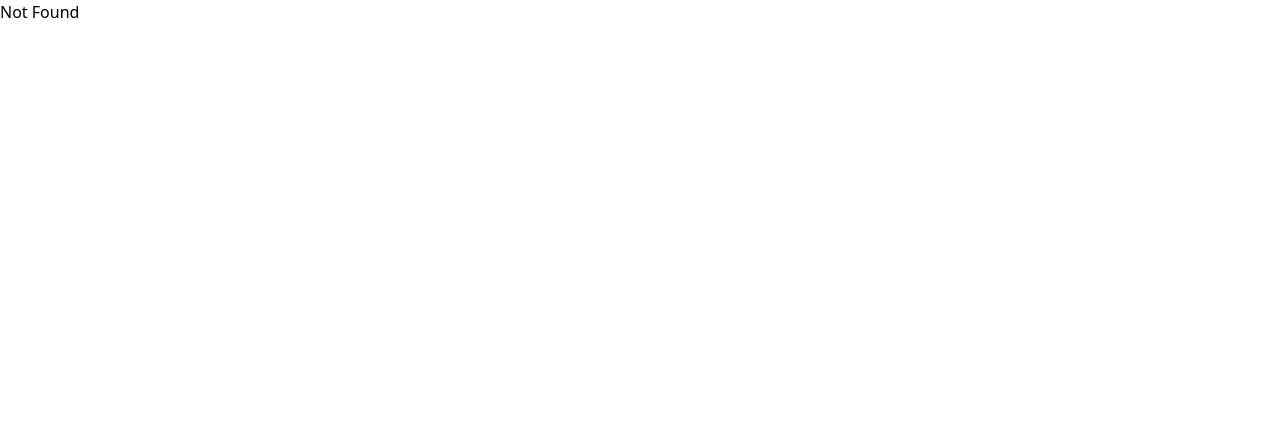
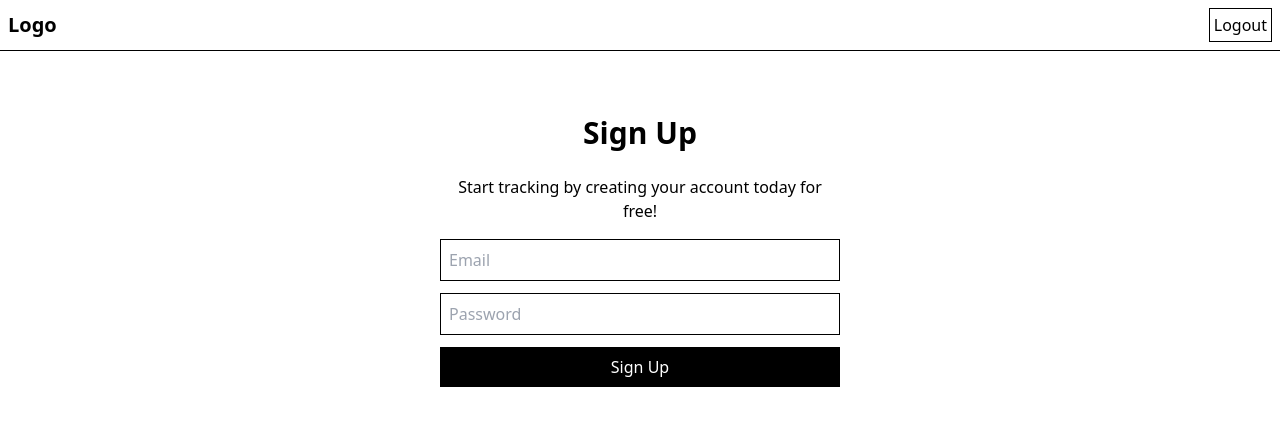
Before and after one commit to kanzoonrekza/trackr-app, a React (Vite) app: page /signup in a window 1280 px wide. Shown: the top 426 px of the page. Built offline with nearby package versions, Linux system fonts and the light colour scheme.

Commit message:
complete initial slicing for login, register, dashboard, and create trackr pages

```diff
--- a/src/components/form.tsx
+++ b/src/components/form.tsx
@@ -1,3 +1,4 @@
+
 export default function Form() {
 	return (
 		<div className="bg-white max-w-md mx-auto p-6 mt-10">
--- a/src/components/header.tsx
+++ b/src/components/header.tsx
@@ -2,10 +2,10 @@ import { Link } from "@tanstack/react-router";
 
 export default function Header() {
 	return (
-		<div className="bg-slate-400">
-			<div className="flex justify-between max-w-screen-xl p-2 mx-auto">
-				<Link to="/dashboard">Logo</Link>
-				<Link className="border border-black" to="/">
+		<div className="bg-white border-b border-black">
+			<div className="flex justify-between max-w-screen-xl items-center p-2 mx-auto">
+				<Link className="text-xl font-bold" to="/dashboard">Logo</Link>
+				<Link className="border border-black p-1" to="/">
 					Logout
 				</Link>
 			</div>
--- a/src/routeTree.gen.ts
+++ b/src/routeTree.gen.ts
@@ -16,11 +16,23 @@ import { Route as rootRoute } from './routes/__root'
 
 // Create Virtual Routes
 
+const SignupLazyImport = createFileRoute('/signup')()
+const LoginLazyImport = createFileRoute('/login')()
 const DashboardLazyImport = createFileRoute('/dashboard')()
 const CreatetrackrLazyImport = createFileRoute('/createtrackr')()
 const IndexLazyImport = createFileRoute('/')()
 
 // Create/Update Routes
+
+const SignupLazyRoute = SignupLazyImport.update({
+  path: '/signup',
+  getParentRoute: () => rootRoute,
+} as any).lazy(() => import('./routes/signup.lazy').then((d) => d.Route))
+
+const LoginLazyRoute = LoginLazyImport.update({
+  path: '/login',
+  getParentRoute: () => rootRoute,
+} as any).lazy(() => import('./routes/login.lazy').then((d) => d.Route))
 
 const DashboardLazyRoute = DashboardLazyImport.update({
   path: '/dashboard',
@@ -62,6 +74,20 @@ declare module '@tanstack/react-router' {
       preLoaderRoute: typeof DashboardLazyImport
       parentRoute: typeof rootRoute
     }
+    '/login': {
+      id: '/login'
+      path: '/login'
+      fullPath: '/login'
+      preLoaderRoute: typeof LoginLazyImport
+      parentRoute: typeof rootRoute
+    }
+    '/signup': {
+      id: '/signup'
+      path: '/signup'
+      fullPath: '/signup'
+      preLoaderRoute: typeof SignupLazyImport
+      parentRoute: typeof rootRoute
+    }
   }
 }
 
@@ -71,6 +97,8 @@ export const routeTree = rootRoute.addChildren({
   IndexLazyRoute,
   CreatetrackrLazyRoute,
   DashboardLazyRoute,
+  LoginLazyRoute,
+  SignupLazyRoute,
 })
 
 /* prettier-ignore-end */
@@ -83,7 +111,9 @@ export const routeTree = rootRoute.addChildren({
       "children": [
         "/",
         "/createtrackr",
-        "/dashboard"
+        "/dashboard",
+        "/login",
+        "/signup"
       ]
     },
     "/": {
@@ -94,6 +124,12 @@ export const routeTree = rootRoute.addChildren({
     },
     "/dashboard": {
       "filePath": "dashboard.lazy.tsx"
+    },
+    "/login": {
+      "filePath": "login.lazy.tsx"
+    },
+    "/signup": {
+      "filePath": "signup.lazy.tsx"
     }
   }
 }
--- a/src/routes/createtrackr.lazy.tsx
+++ b/src/routes/createtrackr.lazy.tsx
@@ -1,16 +1,23 @@
 import { createLazyFileRoute } from "@tanstack/react-router";
 import MainLayout from "../layout/main-layout";
+import { FormEvent } from "react";
 
 export const Route = createLazyFileRoute("/createtrackr")({
 	component: CreateTrackr,
 });
 
 function CreateTrackr() {
+
+	const handleCreate = (event: FormEvent<HTMLFormElement>) => {
+		event.preventDefault();
+		console.log("Created!");
+	}
+
 	return (
 		<MainLayout>
 			<div className="p-12 mx-auto max-w-screen-xl">
 				<h3 className="text-4xl/[36px] font-bold">Create New Trackr</h3>
-				<form>
+				<form onSubmit={handleCreate}>
 					<div className="mt-10">
 						<label className="block text-xl font-medium mb-1">Title</label>
 						<input className="w-6/12 border border-black" />
@@ -26,7 +33,10 @@ function CreateTrackr() {
 						</div>
 					</div>
 					<div className="flex justify-end w-6/12">
-						<button className="mt-3 p-1 border border-black">Create</button>
+						<button
+							className="mt-3 p-1 border border-black">
+							Create
+						</button>
 					</div>
 				</form>
 			</div>
--- a/src/routes/dashboard.lazy.tsx
+++ b/src/routes/dashboard.lazy.tsx
@@ -1,12 +1,32 @@
 import { createLazyFileRoute } from "@tanstack/react-router";
 import MainLayout from "../layout/main-layout";
 import { Link } from "@tanstack/react-router";
+import { useState } from "react";
 
 export const Route = createLazyFileRoute("/dashboard")({
 	component: Dashboard,
 });
 
 function Dashboard() {
+	const [isModalOpen, setIsModalOpen] = useState(false);
+
+	const handleOpenModal = () => {
+		setIsModalOpen(true);
+	};
+
+	const handleCloseModal = () => {
+		setIsModalOpen(false);
+	};
+
+	const handleMultiple = () => {
+		console.log("Multiple");
+		handleCloseModal();
+	};
+
+	const handleSingle = () => {
+		console.log("Single");
+	}
+
 	return (
 		<MainLayout>
 			<div className="max-w-screen-xl p-12 mx-auto mt-10">
@@ -26,13 +46,52 @@ function Dashboard() {
 							<p>Episodes</p>
 						</div>
 						<div className="flex items-center space-x-2">
-							<button className="px-2 border border-black">+1</button>
-							<button className="px-2 border border-black">++</button>
+							<button
+								className="px-2 border border-black"
+								onClick={handleSingle}>
+								+1
+							</button>
+							<button
+								className="px-2 border border-black"
+								onClick={handleOpenModal}
+							>
+								++
+							</button>
 							<button className="px-2 border border-black">...</button>
 						</div>
 					</div>
 				</div>
 			</div>
+			{isModalOpen && (
+				<div className="fixed inset-0 flex items-center justify-center bg-black bg-opacity-50">
+					<div className="bg-white p-6 w-96 border border-black">
+						<div className="flex justify-center items-center gap-2">
+							<h3 className="text-xl font-semibold mb-4">Finished</h3>
+							<input
+								type="number"
+								className="w-full p-2 border border-black mb-4"
+							/>
+							<h3 className="text-xl font-semibold mb-4">episodes</h3>
+						</div>
+						<div className="flex justify-end space-x-2 mt-4">
+							<button
+								className="px-4 py-2 border border-black"
+								onClick={handleCloseModal}
+							>
+								Cancel
+							</button>
+							<button
+								className="px-4 py-2 bg-black text-white"
+								onClick={handleMultiple}
+							>
+								Confirm
+							</button>
+						</div>
+					</div>
+				</div>
+			)}
 		</MainLayout>
 	);
 }
+
+export default Dashboard;
--- /dev/null
+++ b/src/routes/login.lazy.tsx
@@ -0,0 +1,44 @@
+import { createLazyFileRoute } from "@tanstack/react-router";
+import MainLayout from "../layout/main-layout";
+import { FormEvent } from "react";
+
+export const Route = createLazyFileRoute("/login")({
+  component: Login,
+});
+
+export default function Login() {
+  const handleSubmit = (event: FormEvent<HTMLFormElement>) => {
+    event.preventDefault();
+    console.log("Login");
+  };
+
+  return (
+    <MainLayout>
+      <div className="bg-white max-w-md mx-auto p-6 mt-10">
+        <h2 className="text-center text-3xl font-semibold">Log In</h2>
+        <p className="text-center mt-6">
+          Continue where you left off and stay on trackr
+        </p>
+        <form onSubmit={handleSubmit}>
+          <div className="mt-4 mb-3">
+            <input
+              type="email"
+              placeholder="Email / Username"
+              className="w-full p-2 border border-black"
+            />
+          </div>
+          <div>
+            <input
+              type="password"
+              placeholder="Password"
+              className="w-full p-2 border border-black"
+            />
+          </div>
+          <button type="submit" className="mt-3 w-full p-2 text-white bg-black">
+            Log In
+          </button>
+        </form>
+      </div>
+    </MainLayout>
+  );
+}
--- /dev/null
+++ b/src/routes/signup.lazy.tsx
@@ -0,0 +1,41 @@
+import { createLazyFileRoute } from "@tanstack/react-router";
+import MainLayout from "../layout/main-layout";
+import { FormEvent } from "react";
+
+export const Route = createLazyFileRoute("/signup")({
+    component: Signup,
+});
+
+export default function Signup() {
+    const handleSubmit = (event: FormEvent<HTMLFormElement>) => {
+        event.preventDefault();
+        console.log("Signup");
+    };
+    return (
+        <MainLayout>
+            <div className="bg-white max-w-md mx-auto p-6 mt-10">
+                <h2 className="text-center text-3xl font-semibold">Sign Up</h2>
+                <p className="text-center mt-6">
+                    Start tracking by creating your account today for free!
+                </p>
+                <form onSubmit={handleSubmit}>
+                    <div className="mt-4 mb-3">
+                        <input
+                            type="email"
+                            placeholder="Email"
+                            className="w-full p-2 border border-black"
+                        />
+                    </div>
+                    <div>
+                        <input
+                            type="password"
+                            placeholder="Password"
+                            className="w-full p-2 border border-black"
+                        />
+                    </div>
+                    <button className="mt-3 w-full p-2 text-white bg-black">Sign Up</button>
+                </form>
+            </div>
+        </MainLayout>
+    );
+}
```
